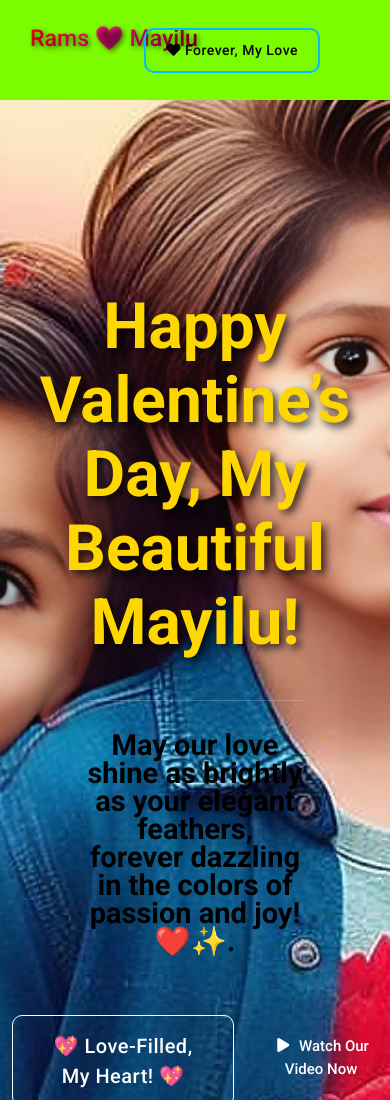
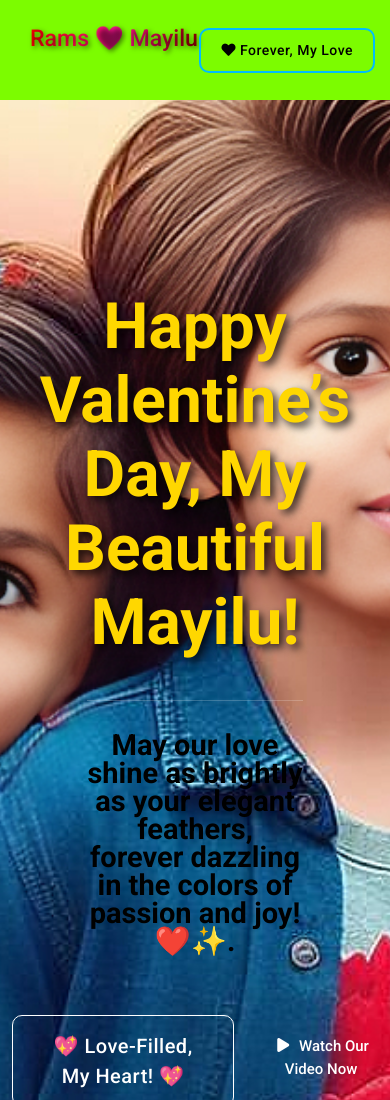
Before and after one commit to ramesh1505github/valentinesrams, a plain HTML site: page index.html in a window 390 px wide. Shown: the top 1100 px of the page. Drawn offline with nearby package versions, Linux system fonts and the light colour scheme.

Commit message:
Update templatemo-snapx-photography.css

```diff
--- a/assets/css/templatemo-snapx-photography.css
+++ b/assets/css/templatemo-snapx-photography.css
@@ -577,7 +577,7 @@ Header Style
   .header-area .main-nav .border-button {
     position: absolute;
     top: 15px;
-    right: 70px;
+    right: 15px;
   }
   .header-area.header-sticky .nav li a:hover,
   .header-area.header-sticky .nav li a.active {
```
